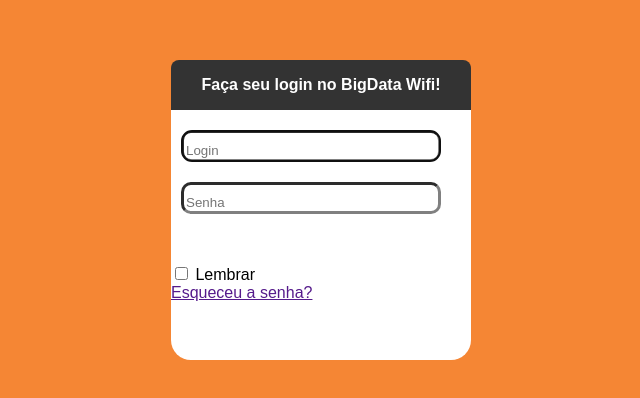
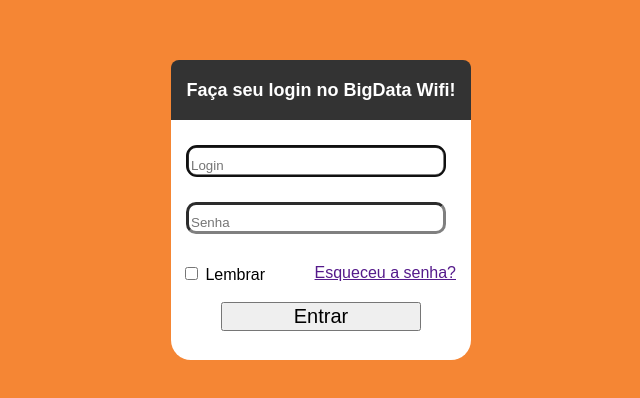
Before and after one commit to diego-lanca/projetos-teste, a plain HTML site: page index.html in a window 1280 px wide. Shown: the part 190-588 px from the top of the page, without its empty margins (319-959 px from the left). Drawn offline with Linux system fonts and the light colour scheme.

Commit message:
Algumas mudanças, adição do botão

```diff
--- a/index.html
+++ b/index.html
@@ -10,7 +10,7 @@
 <body>
     <div id="container">
         <div id="box">
-            <span id="Login"> <b>Faça seu login no BigData Wifi!</b> </span>
+            <span id="Login"> <h2>Faça seu login no BigData Wifi!</h2> </span>
             <input type="text" class="controle" placeholder="Login" autofocus="" name="login">
             <input type="text" class="controle" placeholder="Senha" name="senha">
             <label class="checkbox">
@@ -19,6 +19,7 @@
             <span class="forgot">
                 <a href onclick="tomarNoCU()">Esqueceu a senha?</a>
             </span>
+            <button id="entrar" onclick="botao()">Entrar</button>
         </div>
     </div>
 </body>
@@ -26,6 +27,7 @@
 <script>
     const tomarNoCU = () =>
         window.alert('se fodeu kkkkk otario');
+    const botao = () => window.alert('ainda não fiz essa parte foi mal');
 </script>
 
 </html>
--- a/style.css
+++ b/style.css
@@ -21,7 +21,7 @@
 
     #Login {
         width: auto;
-        height: 50px;
+        height: 60px;
         align-items: center;
         display: flex;
         background: #333;
@@ -30,6 +30,7 @@
         border-top-right-radius: 8px;
         border-top-left-radius: 8px;
         justify-content: center;
+        font-size: 12px;
     }
 
     .controle {
@@ -41,13 +42,34 @@
         border-width: 3px;
         padding-top: 10px;
         border-color: grey;
-        margin-top: 20px;
-        margin-left: 10px;
+        margin-top: 25px;
+        margin-left: 15px ;
     }
 
     .checkbox {
         display: block;
         justify-content: center;
         border-radius: 10px;
-        margin-top: 50px;
+        margin-top: 30px;
+        margin-left: 10px;
+        width: auto;
+        height: 0;
     }
+
+    .forgot {
+        display: block;
+        text-align: right;
+        margin-right: 15px;
+    }
+
+    #entrar {
+        display: block;
+        justify-content: center;
+        align-items: center;
+        width: 200px;
+        height: auto;
+        margin-left: 50px;
+        margin-top: 20px;
+        font-size: 20px;
+
+    }
```
